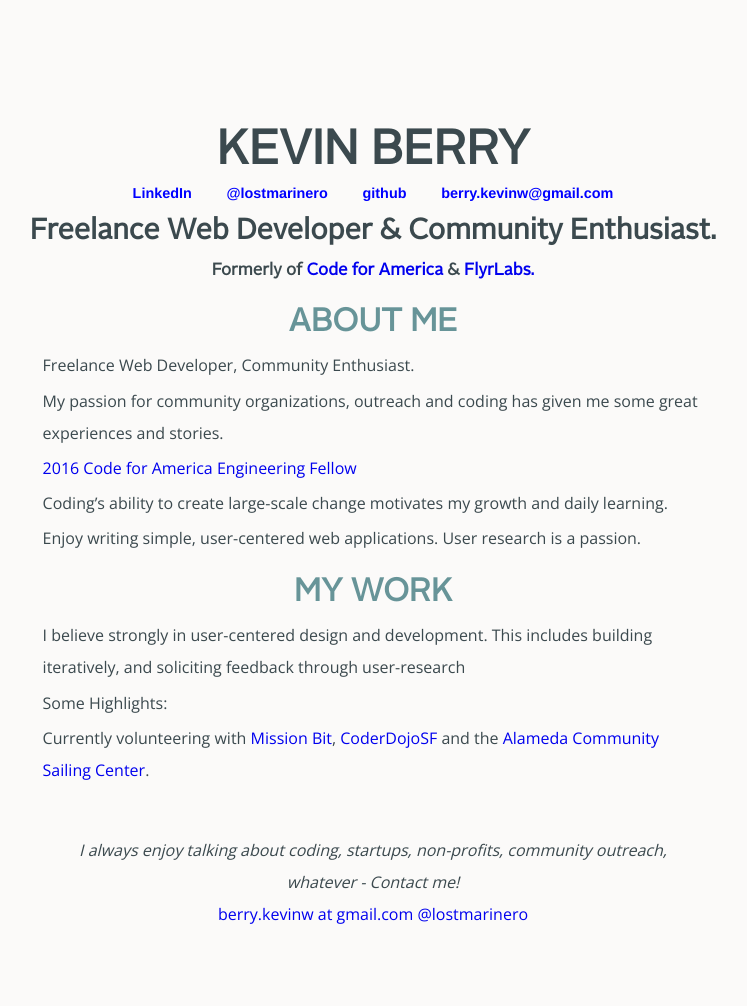
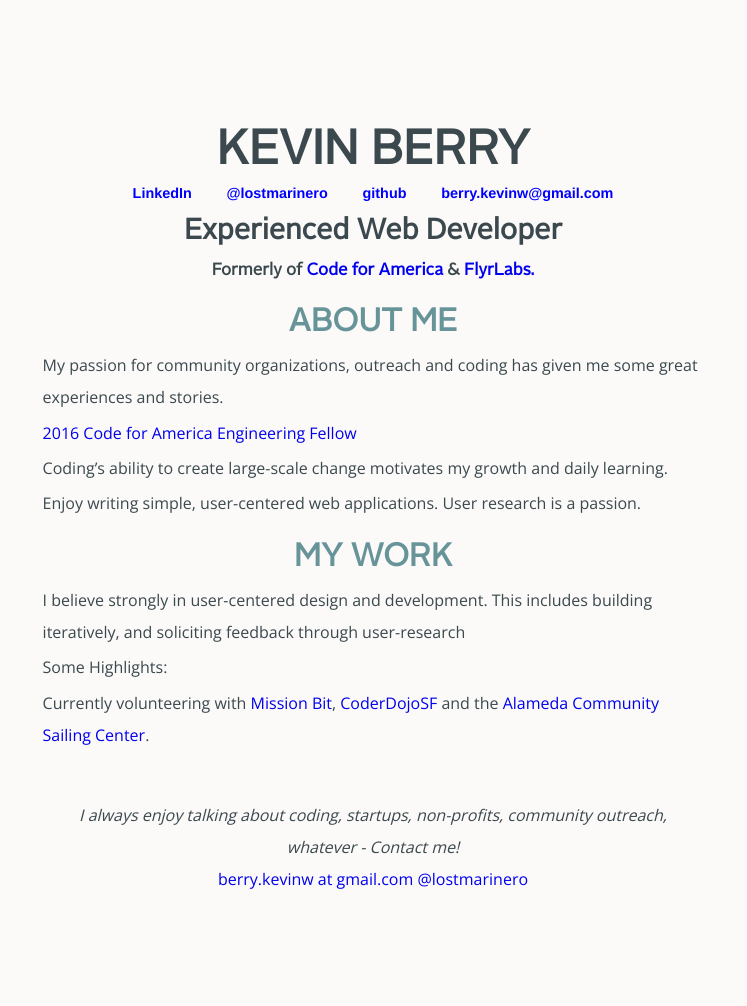
Before and after one commit to kbsail/kbsail-kbsail.github.io, a Jekyll site: the page built from index.html, in a window 1280 px wide. Shown: the whole page, without its empty margins (267-1014 px from the left). Built offline with Jekyll 4.4.1, drawn with Linux system fonts in a browser that asks for light colours; Markdown is read by kramdown in place of the engine named in the settings.

Commit message:
updated copy

```diff
--- a/_config.yml
+++ b/_config.yml
@@ -4,6 +4,7 @@
 permalink:   none
 markdown: redcarpet
 highlighter: rouge
+description: My personal website, to showcase my work and organize all of web content into one place.
 
 source:      .
 destination: _site
--- a/_includes/sections.html
+++ b/_includes/sections.html
@@ -1,7 +1,6 @@
 <div class="about-me">
   <h3>About me</h3>
   <ul class="custom-list">
-    <li>Freelance Web Developer, Community Enthusiast.</li>
     <li>My passion for community organizations, outreach and coding has given me some great experiences and stories.</li>
     <li><a href="https://codeforamerica.org">2016 Code for America Engineering Fellow</a></li>
     <li>Coding’s ability to create large-scale change motivates my growth and daily learning.</li>
--- a/index.html
+++ b/index.html
@@ -1,5 +1,5 @@
 ---
 layout: default
 title: K.W. Berry
-tagline: Freelance Web Developer & Community Enthusiast.
+tagline: Experienced Web Developer
 ---
```
